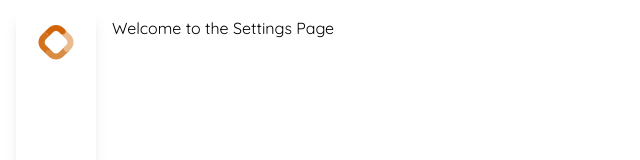
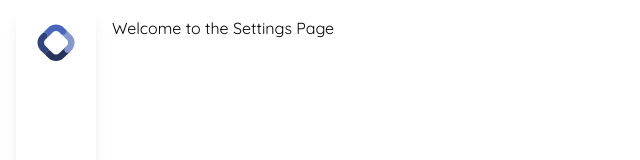
Before and after one commit to WildCodeSchool/cdajs-2405-projet-flowee, a React (Vite) app in the folder frontend/: page /settings in a window 1280 px wide. Shown: the top 160 px of the page, without its empty margins (0-640 px from the left). Built offline with nearby package versions, Linux system fonts and the light colour scheme; no server answers.

Commit message:
fixed dynamic logo change

```diff
--- a/frontend/src/components/Icons/LogoClient.tsx
+++ b/frontend/src/components/Icons/LogoClient.tsx
@@ -1,8 +1,4 @@
-export default function LogoClientIcon({
-  className,
-}: {
-  className?: string;
-}) {
+export default function LogoClientIcon({ className }: { className?: string }) {
   return (
     <svg
       width="38"
@@ -22,15 +18,15 @@ export default function LogoClientIcon({
       />
       <path
         d="M32.5446 28.1384C32.4564 28.2614 32.3682 28.3555 32.2653 28.4569L26.8106 33.8202C22.5249 38.0399 15.5485 38.0399 11.2554 33.8202L9.74837 32.3364C9.6528 32.2351 9.55724 32.1337 9.48373 32.0252C8.48396 30.773 8.57952 28.9418 9.74837 27.791C10.9319 26.6329 12.7771 26.546 14.0562 27.5232C14.1665 27.6028 14.2694 27.6969 14.365 27.791L15.872 29.2747C17.6142 30.9901 20.4518 30.9901 22.194 29.2747L27.6487 23.9114C27.7442 23.8173 27.8472 23.7232 27.9574 23.6436C29.2292 22.6592 31.0817 22.7461 32.2653 23.9114C33.4341 25.0622 33.5297 26.879 32.5446 28.1384Z"
-        fill="#4A65BE"
+        fill="#25335F"
       />
       <path
         d="M34.3539 26.3948L32.8469 27.8786C31.5752 29.1307 29.5021 29.1307 28.2303 27.8786C26.9586 26.6264 26.9586 24.5853 28.2303 23.3331L29.7374 21.8493C31.4796 20.1339 31.4796 17.3401 29.7374 15.6247L24.2901 10.2613C23.0183 9.00915 23.0183 6.96804 24.2901 5.71587C25.5618 4.4637 27.6349 4.4637 28.9067 5.71587L34.3539 11.0792C38.6397 15.299 38.6397 22.175 34.3539 26.3948Z"
-        fill="#EDF0FB"
+        fill="#8597D0"
       />
       <path
         d="M28.1038 9.88404C26.9202 10.8684 25.1927 10.796 23.9724 9.90575C23.9724 9.89851 23.965 9.89852 23.965 9.89852C23.8253 9.79718 23.7004 9.68861 23.5827 9.57281L22.2228 8.22654C20.4585 6.49667 17.6062 6.49667 15.8492 8.22654L10.5416 13.4524C10.424 13.5682 10.2917 13.6767 10.1594 13.7781C10.3725 13.4958 10.5269 13.1918 10.6372 12.8661C10.6592 12.8009 10.6739 12.743 10.696 12.6779C10.7328 12.5114 10.7695 12.345 10.7842 12.1785C10.7916 12.0699 10.7989 11.9686 10.7989 11.8672C10.7989 11.0421 10.4828 10.2242 9.84326 9.59452C9.71829 9.47148 9.58596 9.36291 9.44629 9.26157C8.87289 8.85625 8.20393 8.65358 7.52761 8.65358C7.42469 8.65358 7.32912 8.66082 7.22621 8.66806C7.15269 8.66806 7.07919 8.68977 7.01302 8.69701C6.93216 8.71149 6.85864 8.72596 6.78513 8.74044C6.76308 8.74768 6.74838 8.75492 6.72633 8.75492C6.5646 8.79834 6.39552 8.85625 6.24114 8.92139C6.07941 8.99377 5.91769 9.07414 5.76331 9.17548C5.68245 9.22614 5.60894 9.27681 5.53543 9.33471C5.61629 9.2189 5.71185 9.11681 5.80742 9.02272L11.2326 3.68109C15.5405 -0.560364 22.5242 -0.560364 26.8394 3.68109L28.317 5.14316C28.4125 5.23726 28.5081 5.33859 28.589 5.44716C29.6475 6.77895 29.4785 8.74044 28.1038 9.88404Z"
-        fill="#25335F"
+        fill="#4A65BE"
       />
       <path
         d="M14.0557 27.5213C12.7766 26.5441 10.9314 26.631 9.74788 27.7891C8.57903 28.9399 8.48347 30.7711 9.48324 32.0233C9.37297 31.9509 9.27005 31.8568 9.16713 31.7627L3.71985 26.3994C-0.573283 22.1724 -0.573283 15.3036 3.71985 11.0766L5.22686 9.5928C5.32242 9.4987 5.42534 9.40461 5.53561 9.33223C5.60912 9.27433 5.68263 9.22366 5.7635 9.173C5.91787 9.07166 6.0796 8.99205 6.24133 8.91967C6.39571 8.85452 6.56479 8.79662 6.72652 8.75319C6.74857 8.75319 6.76327 8.74596 6.78532 8.73872C6.85883 8.72424 6.93235 8.70976 7.01321 8.69529C7.07938 8.68805 7.15288 8.67357 7.2264 8.66634C7.32931 8.6591 7.42488 8.65186 7.5278 8.65186C8.20411 8.65186 8.87308 8.85452 9.44648 9.25985C9.58615 9.36118 9.71847 9.46975 9.84345 9.5928C10.483 10.2225 10.7991 11.0404 10.7991 11.8655C10.7991 11.9669 10.7918 12.0682 10.7844 12.1768C10.7697 12.3432 10.7329 12.5097 10.6962 12.6762C10.6741 12.7413 10.6594 12.7992 10.6374 12.8644C10.5271 13.1901 10.3727 13.4941 10.1595 13.7763H10.1522C10.1522 13.7763 10.1301 13.8125 10.1154 13.8343C10.0346 13.9428 9.93901 14.0442 9.84345 14.1382L8.33644 15.622C6.59419 17.3447 6.59419 20.1385 8.33644 21.8539L13.7837 27.2173C13.8793 27.3114 13.9748 27.4127 14.0557 27.5213Z"
--- a/frontend/src/components/Navigation.tsx
+++ b/frontend/src/components/Navigation.tsx
@@ -5,17 +5,20 @@ import PlusIcon from "./Icons/PlusIcon";
 import ClientsIcon from "./Icons/ClientsIcon";
 import SettingsIcon from "./Icons/SettingsIcon";
 import LogoEntrepriseIcon from "./Icons/LogoEntreprise";
+import { useRoleTheme } from "../context/roleThemeContext";
+import LogoClientIcon from "./Icons/LogoClient";
 
 export default function Navigation() {
+  const role = useRoleTheme();
   return (
     <nav className="fixed bottom-0 left-0 z-50 w-full bg-white shadow-t-md md:w-20 md:h-[calc(100%-24px)] md:shadow-lg  md:m-4 md:p-3 md:pt-4 md:pb-4 md:rounded-lg">
       <ul className="flex justify-around items-center h-16 md:flex-col md:justify-between md:items-center md:h-full md:space-y-4">
         <li className="hidden md:block md:w-full">
           <NavLink
-            to="/dashboard"
+            to="/"
             className="flex flex-col items-center text-gray-500 hover:text-darkorange md:justify-center"
           >
-            <LogoEntrepriseIcon className="h-9 w-9" />
+            {role === "admin" ? <LogoEntrepriseIcon /> : <LogoClientIcon />}
           </NavLink>
         </li>
         <li className="md:w-full">
```
